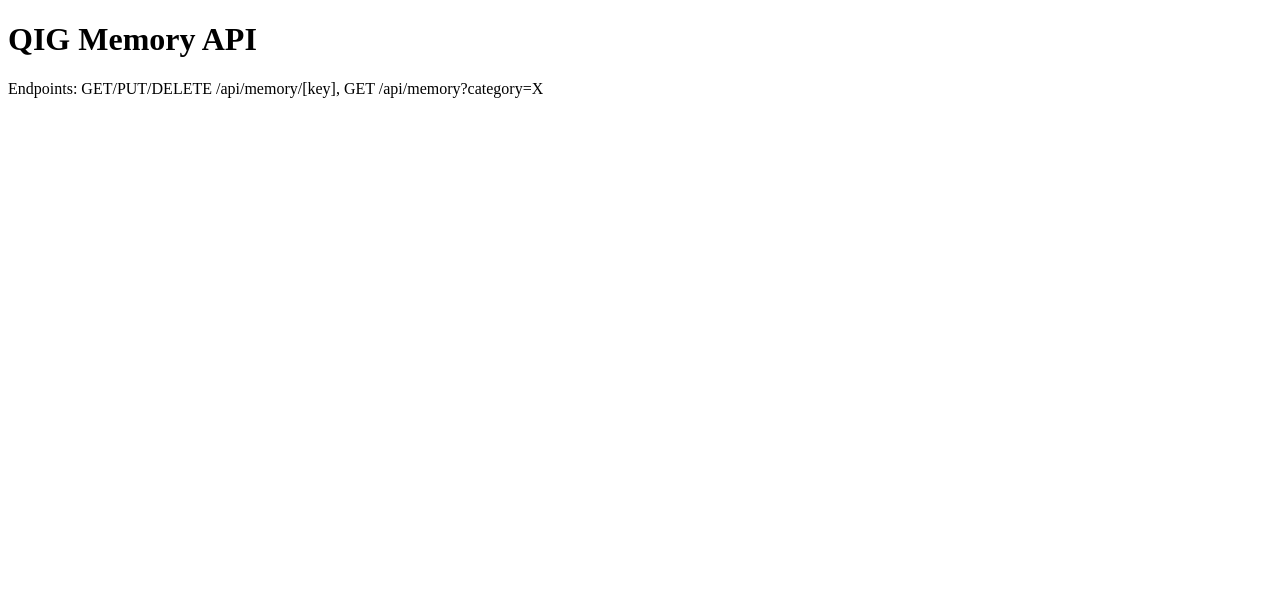
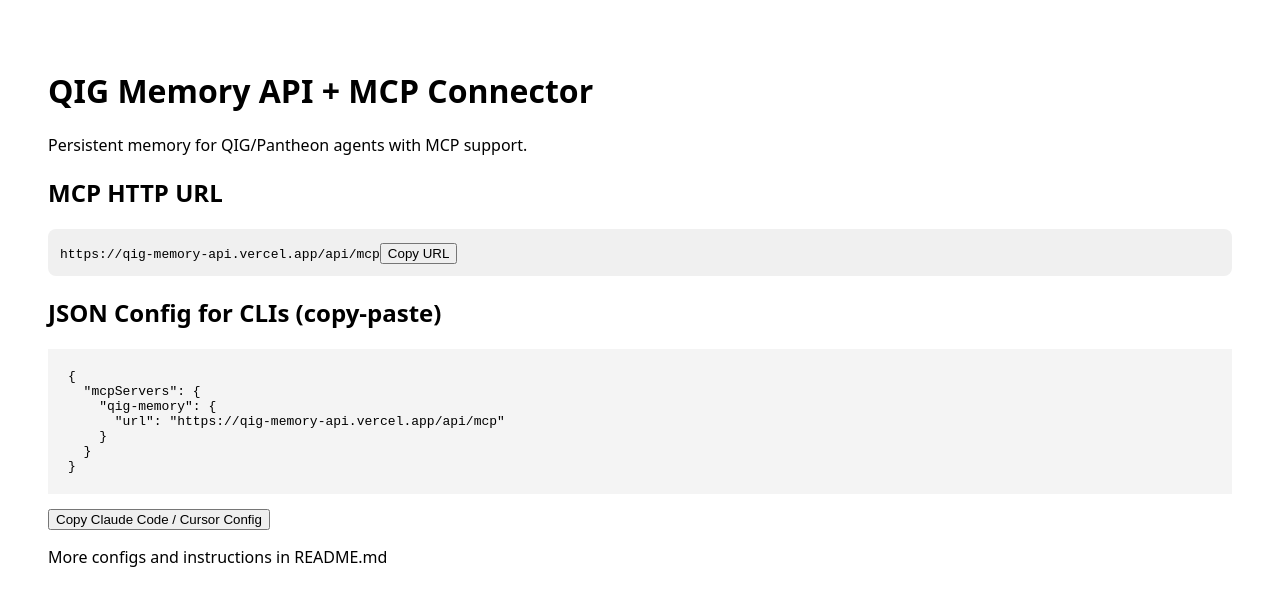
Before and after one commit to GaryOcean428/qig-memory-api, a Next.js app: page / in a window 1280 px wide. Shown: the top 606 px of the page. Built offline with nearby package versions, Linux system fonts and the light colour scheme.

Commit message:
Enhance UI with easy-copy MCP URL and JSON configs for CLIs

```diff
--- a/app/page.js
+++ b/app/page.js
@@ -1,3 +1,29 @@
 export default function Page() {
-  return <div><h1>QIG Memory API</h1><p>Endpoints: GET/PUT/DELETE /api/memory/[key], GET /api/memory?category=X</p></div>;
+  const mcpUrl = 'https://qig-memory-api.vercel.app/api/mcp';
+  const claudeConfig = JSON.stringify({
+    mcpServers: {
+      'qig-memory': {
+        url: mcpUrl
+      }
+    }
+  }, null, 2);
+
+  return (
+    <div style={{padding: '40px', fontFamily: 'system-ui'}}>
+      <h1>QIG Memory API + MCP Connector</h1>
+      <p>Persistent memory for QIG/Pantheon agents with MCP support.</p>
+
+      <h2>MCP HTTP URL</h2>
+      <div style={{background: '#f0f0f0', padding: '12px', borderRadius: '8px', marginBottom: '20px'}}>
+        <code>{mcpUrl}</code>
+        <button onClick={() => navigator.clipboard.writeText(mcpUrl)}>Copy URL</button>
+      </div>
+
+      <h2>JSON Config for CLIs (copy-paste)</h2>
+      <pre style={{background: '#f4f4f4', padding: '20px', overflow: 'auto'}}>{claudeConfig}</pre>
+      <button onClick={() => navigator.clipboard.writeText(claudeConfig)}>Copy Claude Code / Cursor Config</button>
+
+      <p>More configs and instructions in README.md</p>
+    </div>
+  );
 }
```
